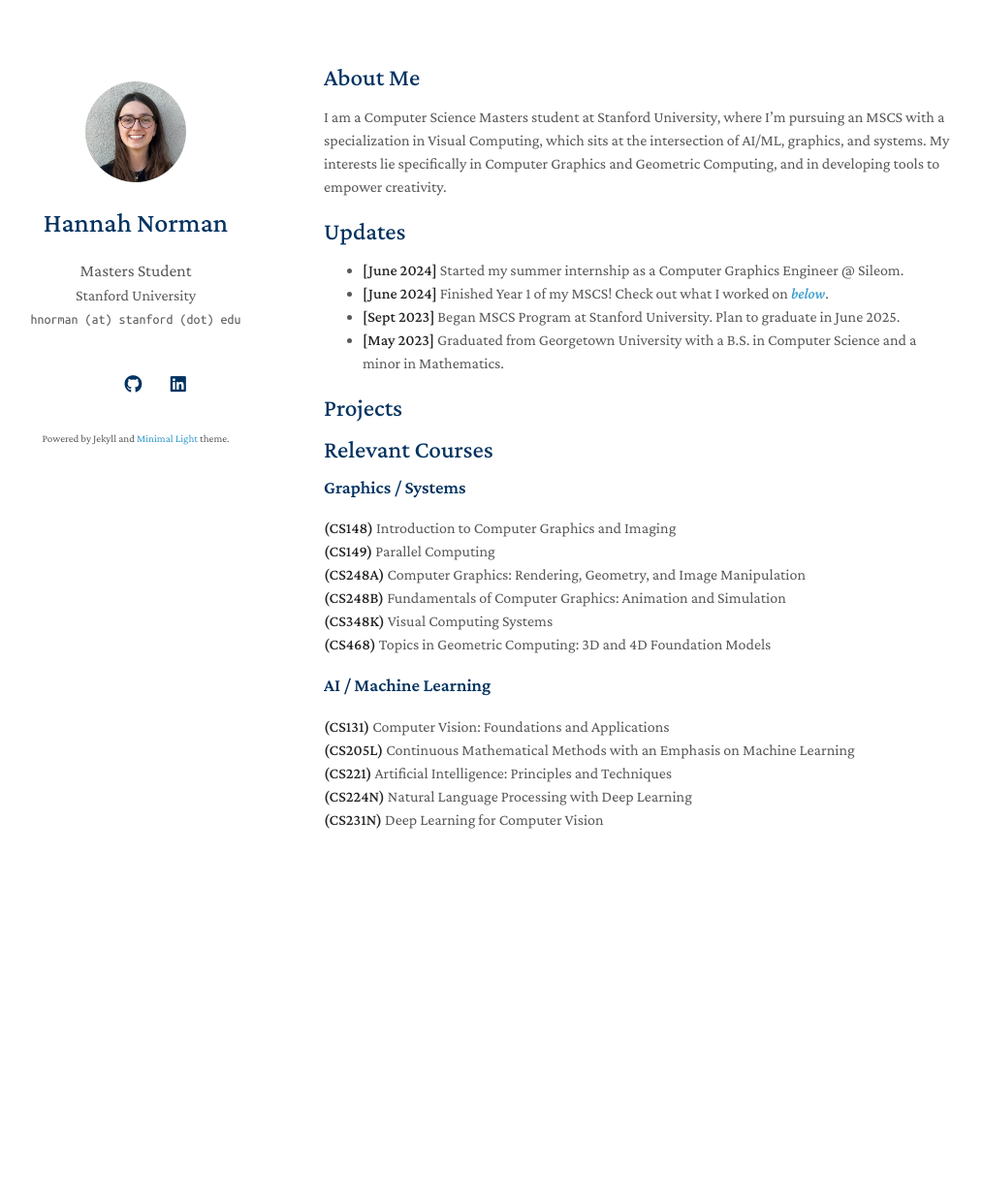
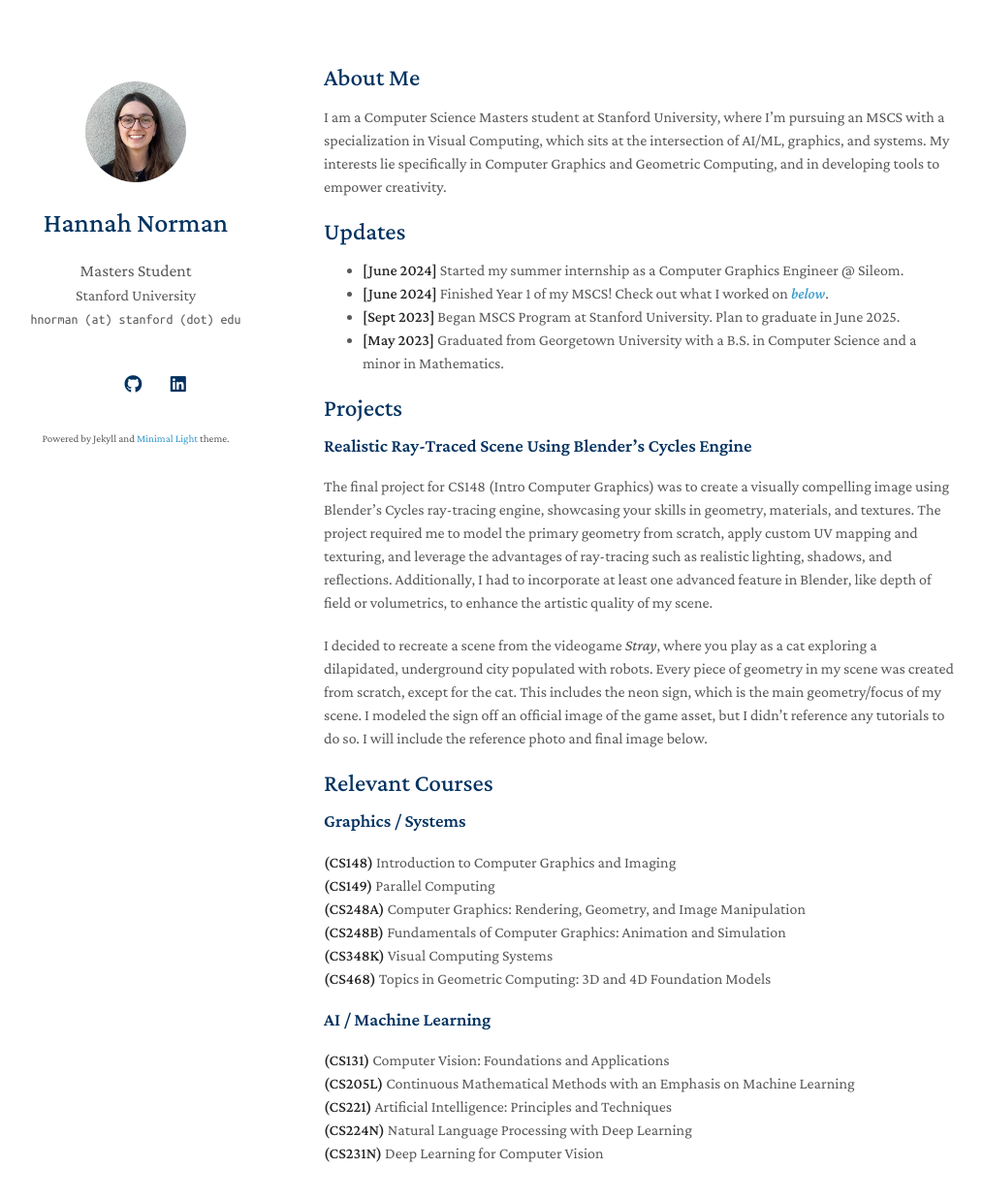
Before and after one commit to hnorm0629/portfolio, a Jekyll site: the page built from index.md, in a window 1280 px wide and 1296 px high. Shown: the top 1238 px of the window at 97% size, without its empty margins (136-1150 px from the left). Built offline with Jekyll 4.4.1, drawn with Linux system fonts in a browser that asks for light colours; nearby versions of some CDN libraries; a style sheet for code colours, icons or effects is not loaded; our own code applies the rules of GitHub Pages for plain Markdown files.

Commit message:
Update projects.md

```diff
--- a/_includes/projects.md
+++ b/_includes/projects.md
@@ -1 +1,7 @@
 ## Projects
+
+### Realistic Ray-Traced Scene Using Blender's Cycles Engine
+
+The final project for CS148 (Intro Computer Graphics) was to create a visually compelling image using Blender's Cycles ray-tracing engine, showcasing your skills in geometry, materials, and textures. The project required me to model the primary geometry from scratch, apply custom UV mapping and texturing, and leverage the advantages of ray-tracing such as realistic lighting, shadows, and reflections. Additionally, I had to incorporate at least one advanced feature in Blender, like depth of field or volumetrics, to enhance the artistic quality of my scene.
+
+I decided to recreate a scene from the videogame _Stray_, where you play as a cat exploring a dilapidated, underground city populated with robots. Every piece of geometry in my scene was created from scratch, except for the cat. This includes the neon sign, which is the main geometry/focus of my scene. I modeled the sign off an official image of the game asset, but I didn’t reference any tutorials to do so. I will include the reference photo and final image below.
```
